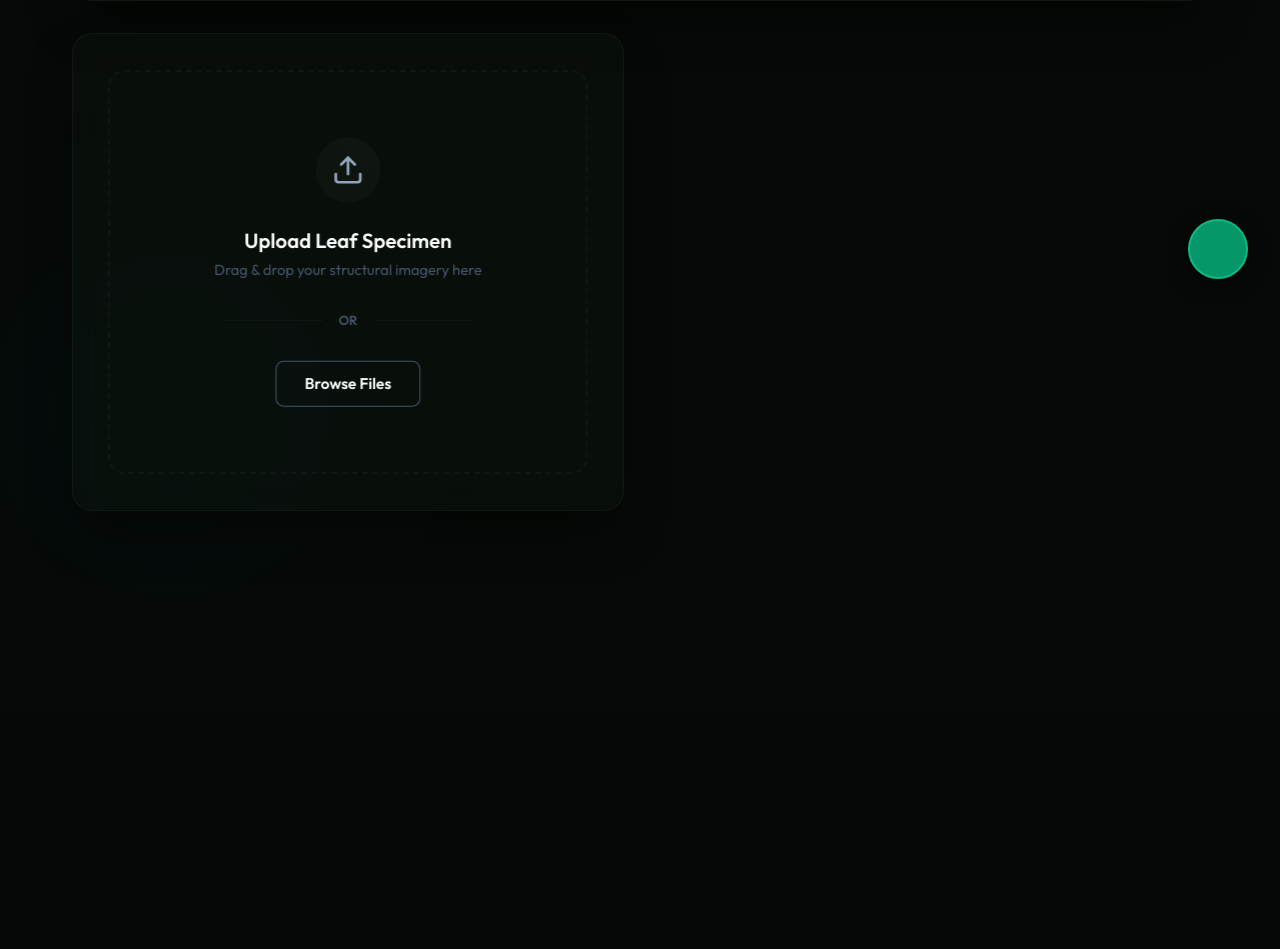
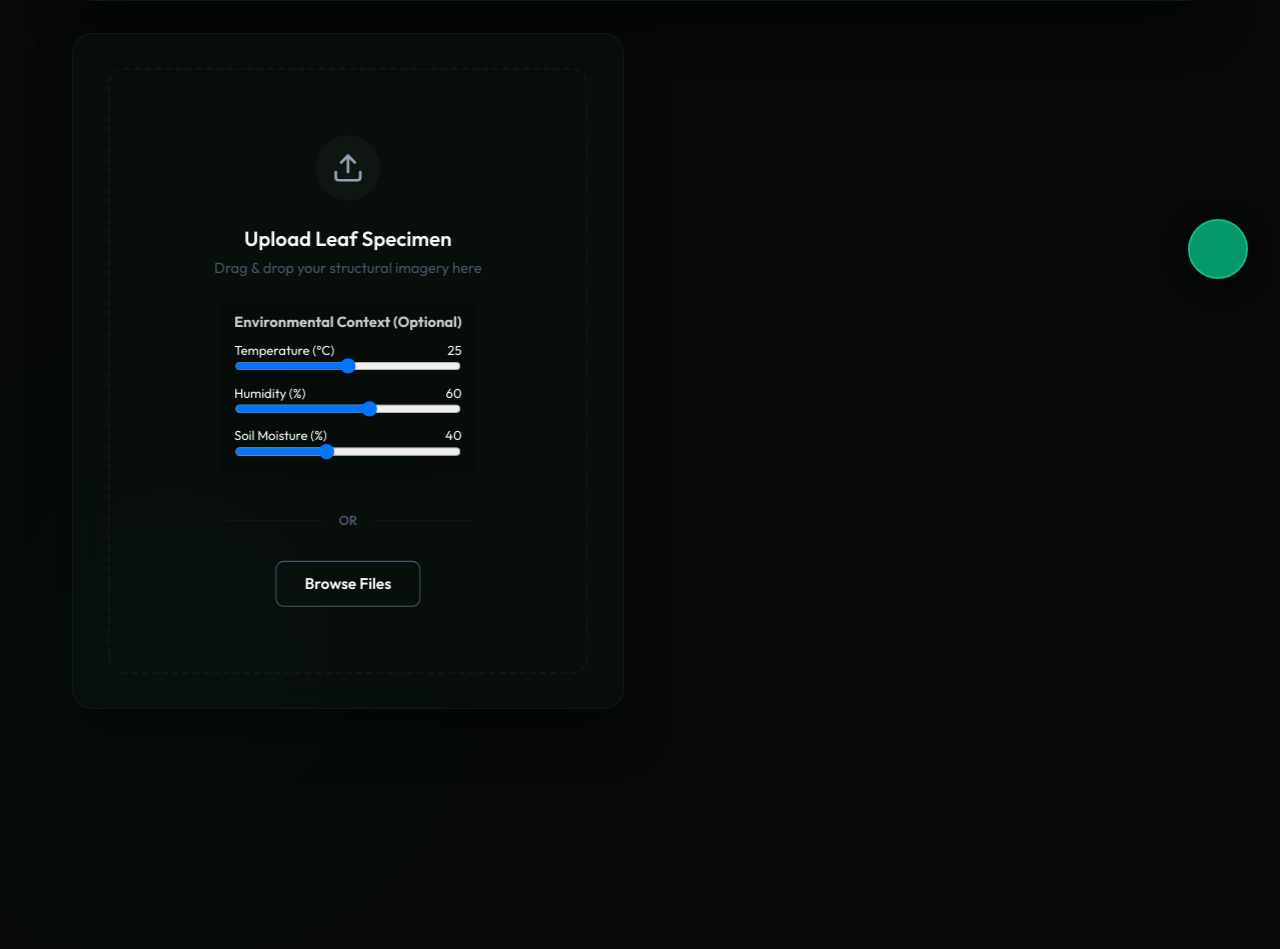
Before and after one commit to neelesh500/plant-disese-detect, a Flask app: page / in a window 1280 px wide; the page is wider, and only the part inside the window is pictured. Shown: the part 489-1438 px from the top of that part. Before the commit the page ends 1000 px from the top of that part, so only its background shows below. Run offline with Flask 3, Linux system fonts and the light colour scheme.

Commit message:
Refactor: Fix hackathon flaws (Multimodal UI, severity card, data augmentation, class tracking)

```diff
--- a/app.py
+++ b/app.py
@@ -10,6 +10,7 @@ import logging
 import os
 import numpy as np
 from PIL import Image
+import json
 
 # Configure logging
 logging.basicConfig(level=logging.INFO, format='%(asctime)s - %(levelname)s - %(message)s')
@@ -133,7 +134,6 @@ def predict():
                 try:
                     # Check if the model is ONNX or Keras
                     if hasattr(model, 'run'): # ONNX InferenceSession
-                        # Convert to float32 as ONNX expects it
                         img_array_f32 = img_array.astype(np.float32)
                         input_name = model.get_inputs()[0].name
                         preds = model.run(None, {input_name: img_array_f32})[0]
@@ -143,42 +143,57 @@ def predict():
                     class_idx = np.argmax(preds[0])
                     confidence = preds[0][class_idx] * 100
 
-                    # Make sure class_idx is within bounds
-                    if class_idx < len(PLANT_DISEASES):
-                        disease_name, treatment = PLANT_DISEASES[class_idx]
+                    # Try to load real class names if trained
+                    class_names = []
+                    if os.path.exists("models/class_names.json"):
+                        with open("models/class_names.json", "r") as f:
+                            class_names = json.load(f)
+
+                    if class_names and class_idx < len(class_names):
+                        disease_name = class_names[class_idx]
+
+                        # Find matching treatment
+                        treatment = "No specific protocol found. Maintain general plant health."
+                        for d_mapping, t_mapping in PLANT_DISEASES:
+                            if d_mapping.lower() in disease_name.lower().replace("_", " ") or disease_name.lower().replace("_", " ") in d_mapping.lower():
+                                treatment = t_mapping
+                                break
                     else:
-                        disease_name, treatment = "Unknown", "No protocol found."
+                        if class_idx < len(PLANT_DISEASES):
+                            disease_name, treatment = PLANT_DISEASES[class_idx]
+                        else:
+                            disease_name, treatment = "Unknown Anomaly", "No protocol found."
+
                 except Exception as e:
                     logger.error(f"Error during prediction: {e}")
-                    model = None # Fallback to hash if prediction fails
+                    return jsonify({"error": "Inference Engine Error"}), 500
+            else:
+                return jsonify({"error": "Model not loaded. Please train or deploy the model correctly."}), 500
 
-            if model is None:
-                # If TensorFlow isn't loading or model doesn't exist, we fallback to a simulated logic
-                # using the image's hash/size to make it deterministic but NOT random. choice.
-                import hashlib
-                hash_val = int(hashlib.md5(img_array.tobytes()).hexdigest(), 16)
-                class_idx = hash_val % len(PLANT_DISEASES)
-                disease_name, treatment = PLANT_DISEASES[class_idx]
-
-                # We calculate mock confidence but in a deterministic way based on image properties and environmental data
-                confidence = 85.0 + (hash_val % 145) / 10.0
-
-            # Calculate severity based on logic (e.g. 100 - confidence, or environmental factors)
-            if "Healthy" in disease_name:
+            # Calculate severity based on AI confidence and Envrionmental Factors (Rule-based Multimodal Agronomy Engine)
+            # This makes the environmental inputs functional and biologically logical
+            if "healthy" in disease_name.lower():
                 severity = 0.0
             else:
-                severity = min(100.0, max(5.0, (temperature / 40.0) * 50 + (100 - confidence)))
+                # Base severity inversely proportional to confidence (lower confidence = higher spread variability)
+                base_sev = max(10.0, 100 - confidence)
+
+                # Environmental multipliers (Fungal/Bacterial diseases spread faster in high humidity and moisture)
+                env_multiplier = 1.0
+                if humidity > 70.0: env_multiplier += 0.2
+                if temperature > 28.0 and temperature < 35.0: env_multiplier += 0.15
+
+                severity = min(100.0, base_sev * env_multiplier)
 
             # Calculate actual processing latency
             latency_ms = int((time.time() - start_time) * 1000)
 
             response = {
-                "disease": disease_name,
+                "disease": disease_name.replace("_", " ").title(),
                 "treatment": treatment,
-                "confidence": f"{confidence:.2f}%",
-                "latency": f"{latency_ms} ms",
-                "gradcam_heatmap": "/static/mock_heatmap.jpg", # Path to generated XAI heatmap (requires more complex logic to generate dynamically)
-                "severity_percentage": f"{severity:.1f}%"
+                "confidence": f"{confidence:.2f}",
+                "latency": f"{latency_ms}",
+                "severity_percentage": f"{severity:.1f}"
             }
 
             return jsonify(response)
--- a/static/script.js
+++ b/static/script.js
@@ -139,6 +139,13 @@ document.addEventListener('DOMContentLoaded', () => {
         const formData = new FormData();
         formData.append('file', currentFile);
 
+        // Append Multimodal Environmental Data
+        if (document.getElementById('temperature-input')) {
+            formData.append('temperature', document.getElementById('temperature-input').value);
+            formData.append('humidity', document.getElementById('humidity-input').value);
+            formData.append('soil_moisture', document.getElementById('moisture-input').value);
+        }
+
         fetch('/predict', {
             method: 'POST',
             body: formData
@@ -160,6 +167,7 @@ document.addEventListener('DOMContentLoaded', () => {
                 // Extract numeric values
                 let confVal = parseFloat(data.confidence) || 0;
                 let latVal = parseFloat(data.latency) || 0;
+                let sevVal = parseFloat(data.severity_percentage) || 0;
 
                 // Show results
                 resultsContainer.classList.remove('hidden');
@@ -167,6 +175,9 @@ document.addEventListener('DOMContentLoaded', () => {
                 // Animate numbers
                 animateValue(document.getElementById('r-confidence-val'), 0, confVal, 1500, true);
                 animateValue(document.getElementById('r-latency-val'), 0, latVal, 1200, false);
+                if (document.getElementById('r-severity-val')) {
+                    animateValue(document.getElementById('r-severity-val'), 0, sevVal, 1500, true);
+                }
 
                 resultsContainer.scrollIntoView({ behavior: 'smooth', block: 'start' });
             })
@@ -198,7 +209,7 @@ document.addEventListener('DOMContentLoaded', () => {
     const agentCanvas = document.getElementById('agent-canvas');
     let stream = null;
 
-    function addMessage(text, sender='user') {
+    function addMessage(text, sender = 'user') {
         const msgDiv = document.createElement('div');
         msgDiv.className = 'message ' + sender;
         msgDiv.textContent = text;
@@ -250,7 +261,7 @@ document.addEventListener('DOMContentLoaded', () => {
 
         agentVoiceBtn.addEventListener('mousedown', () => {
             agentVoiceBtn.classList.add('listening');
-            try { recognition.start(); } catch(e) {}
+            try { recognition.start(); } catch (e) { }
         });
 
         agentVoiceBtn.addEventListener('click', () => {
@@ -258,7 +269,7 @@ document.addEventListener('DOMContentLoaded', () => {
                 recognition.stop();
             } else {
                 agentVoiceBtn.classList.add('listening');
-                try { recognition.start(); } catch(e) {}
+                try { recognition.start(); } catch (e) { }
             }
         });
     }
@@ -341,7 +352,17 @@ document.addEventListener('DOMContentLoaded', () => {
         }, 'image/jpeg');
     });
 
-\n});
+    // Append slider listeners
+    ['temperature', 'humidity', 'moisture'].forEach(id => {
+        const input = document.getElementById(`${id}-input`);
+        const valSpan = document.getElementById(id === 'temperature' ? 'temp-val' : id === 'humidity' ? 'hum-val' : 'moist-val');
+        if (input && valSpan) {
+            input.addEventListener('input', (e) => {
+                valSpan.textContent = e.target.value;
+            });
+        }
+    });
+});
 
 // Initialize system debug logs
 console.log("AgriNet UI modules loaded.");
--- a/templates/index.html
+++ b/templates/index.html
@@ -60,6 +60,33 @@
                     </div>
                     <h3>Upload Leaf Specimen</h3>
                     <p class="subtitle">Drag & drop your structural imagery here</p>
+
+                    <!-- Multimodal Envrionmental Data Collection -->
+                    <div class="multimodal-inputs"
+                        style="margin-top: 20px; text-align: left; background: rgba(0,0,0,0.1); padding: 15px; border-radius: 10px;">
+                        <h4 style="margin-bottom: 10px; font-size: 0.9em; opacity: 0.8;">Environmental Context
+                            (Optional)</h4>
+
+                        <label for="temperature-input"
+                            style="font-size: 0.8em; display:flex; justify-content:space-between;">
+                            Temperature (°C) <span id="temp-val">25</span>
+                        </label>
+                        <input type="range" id="temperature-input" min="0" max="50" value="25"
+                            style="width: 100%; margin-bottom: 10px;">
+
+                        <label for="humidity-input"
+                            style="font-size: 0.8em; display:flex; justify-content:space-between;">
+                            Humidity (%) <span id="hum-val">60</span>
+                        </label>
+                        <input type="range" id="humidity-input" min="0" max="100" value="60"
+                            style="width: 100%; margin-bottom: 10px;">
+
+                        <label for="moisture-input"
+                            style="font-size: 0.8em; display:flex; justify-content:space-between;">
+                            Soil Moisture (%) <span id="moist-val">40</span>
+                        </label>
+                        <input type="range" id="moisture-input" min="0" max="100" value="40" style="width: 100%;">
+                    </div>
                     <div class="divider">
                         <span>OR</span>
                     </div>
@@ -132,6 +159,18 @@
                             <span class="unit">ms</span>
                         </div>
                     </div>
+
+                    <div class="glass-panel metric-card" data-tilt>
+                        <svg class="metric-icon" width="24" height="24" viewBox="0 0 24 24" fill="none"
+                            stroke="currentColor" stroke-width="2" style="stroke: #ff4757;">
+                            <path d="M12 2v20M17 5H9.5a3.5 3.5 0 0 0 0 7h5a3.5 3.5 0 0 1 0 7H6"></path>
+                        </svg>
+                        <h4>Severity Index</h4>
+                        <div class="value-wrap">
+                            <span class="value" id="r-severity-val" style="color: #ff4757;">0</span>
+                            <span class="unit">%</span>
+                        </div>
+                    </div>
                 </div>
             </section>
         </div>
@@ -145,7 +184,8 @@
             <button id="agent-close-btn">&times;</button>
         </div>
         <div class="agent-messages" id="agent-messages">
-            <div class="message ai">Hello! I am AgriNet AI. You can say "open camera", "upload image", "analyze", or "close".</div>
+            <div class="message ai">Hello! I am AgriNet AI. You can say "open camera", "upload image", "analyze", or
+                "close".</div>
         </div>
         <video id="agent-camera" class="hidden" autoplay playsinline></video>
         <button id="agent-capture-btn" class="hidden btn-primary">Capture</button>
@@ -165,7 +205,9 @@
     </div>
     <button id="agent-toggle-btn" class="glow-on-hover">
         <svg width="24" height="24" viewBox="0 0 24 24" fill="none" stroke="currentColor" stroke-width="2">
-            <path d="M12 2a2 2 0 0 1 2 2v1h5a2 2 0 0 1 2 2v11a2 2 0 0 1-2 2h-4v2h2v2H7v-2h2v-2H5a2 2 0 0 1-2-2V7a2 2 0 0 1 2-2h5V4a2 2 0 0 1 2-2z"></path>
+            <path
+                d="M12 2a2 2 0 0 1 2 2v1h5a2 2 0 0 1 2 2v11a2 2 0 0 1-2 2h-4v2h2v2H7v-2h2v-2H5a2 2 0 0 1-2-2V7a2 2 0 0 1 2-2h5V4a2 2 0 0 1 2-2z">
+            </path>
         </svg>
     </button>
 
```
Also changed, not shown: train.py (+22 -4 lines).
